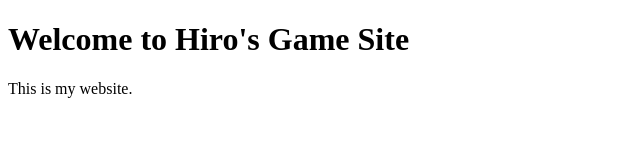
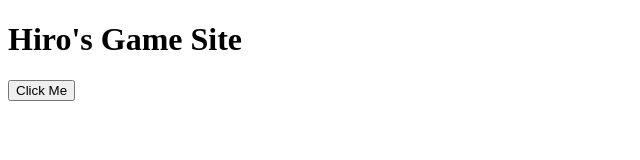
Before and after one commit to hsarala579-collab/Hiro-games, a plain HTML site: page index.html in a window 1280 px wide. Shown: the whole page, without its empty margins (0-640 px from the left). Drawn offline with Linux system fonts and the light colour scheme.

Commit message:
Update index.html

```diff
--- a/index.html
+++ b/index.html
@@ -1,10 +1,11 @@
 <!DOCTYPE html>
 <html>
-<head>
-    <title>Hiro's Games</title>
-</head>
 <body>
-    <h1>Welcome to Hiro's Game Site</h1>
-    <p>This is my website.</p>
+<h1>Hiro's Game Site</h1>
+
+<button onclick="alert('Hello!')">
+Click Me
+</button>
+
 </body>
 </html>
```
